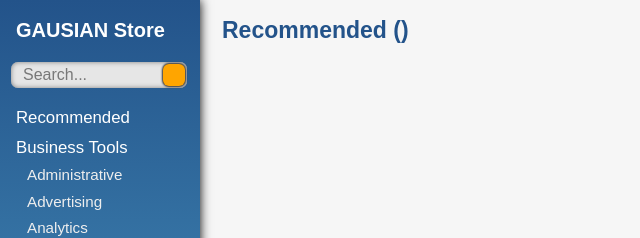
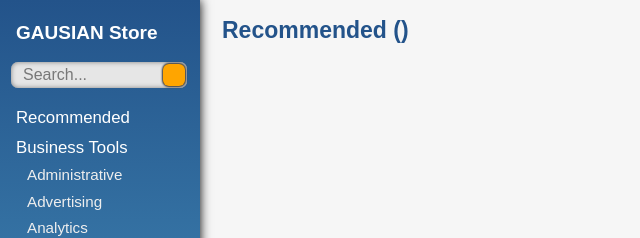
Before and after one commit to TianjiaSun/APP_store, a website: page app/index.html in a window 1280 px wide. Shown: the top 238 px of the page, 0-640 px from the left. Drawn offline with Linux system fonts and the light colour scheme; no server answers.

Commit message:
change title

```diff
--- a/app/css/main.css
+++ b/app/css/main.css
@@ -36,11 +36,11 @@ filter: progid:DXImageTransform.Microsoft.gradient( startColorstr='#23538a', end
 }
 
 .logo {
-  left: 16px;
-  top: 16px;
+left: 16px;
+  top: 19px;
   height: 62px;
   font-family: arial;
-  font-size: 20px;
+  font-size: 19px;
   text-align: left;
   position: relative;
   color: #FFFFFF;
```
